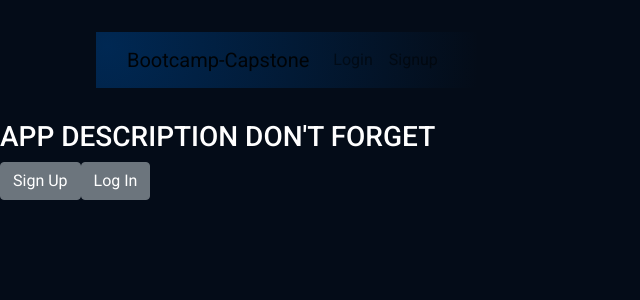
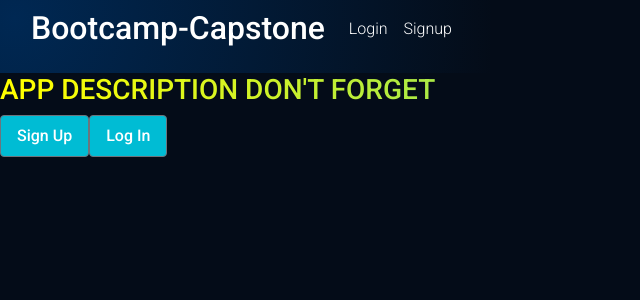
Before and after one commit to nigelarue/bootcamp_capstone, a React (Create React App) app in the folder client/: page / in a window 1280 px wide. Shown: the top 300 px of the page, without its empty margins (0-640 px from the left). Built offline with nearby package versions, Linux system fonts and the light colour scheme.

Commit message:
minor updates to styling.

```diff
--- a/client/src/components/Landing.js
+++ b/client/src/components/Landing.js
@@ -11,7 +11,7 @@ function Landing() {
 
   return (
     <div className="style__landing-title flex-row space-between">
-      <h3 className="style__landing-hdr">APP DESCRIPTION DON'T FORGET</h3>
+      <h3 className="gradient__text style__landing-hdr">APP DESCRIPTION DON'T FORGET</h3>
       <a href="/signup">
         <Button className="style__landing-btn">Sign Up</Button>
       </a>
--- a/client/src/components/Landing/Landing.css
+++ b/client/src/components/Landing/Landing.css
@@ -1,11 +1,19 @@
-.style__landing-title {
-    color: #fff;
+/* .style__landing-title {
+
+} */
+
+.style__landing-hdr {
+    /* color: #fff; */
     font-family: var(--font-family-pg);
     font-weight: 500;
 }
 
-.style__landing-hdr {
+.style__landing-btn {
+    padding: 0.5rem 1rem;
     color: #fff;
+    background: #00BCD4;
     font-family: var(--font-family-pg);
     font-weight: 500;
+
+    cursor: pointer;
 }
--- a/client/src/components/Navbar.js
+++ b/client/src/components/Navbar.js
@@ -17,7 +17,7 @@ const AppNavbar = () => {
         <Navbar className="gradient__bg" expand="lg">
           <Container fluid>
             <Navbar.Brand as={Link} to="/">
-              Bootcamp-Capstone
+              <p className="style__navbar-brand">Bootcamp-Capstone</p>
             </Navbar.Brand>
             <Navbar.Toggle aria-controls="navbar" />
             <Navbar.Collapse id="navbar">
@@ -27,23 +27,23 @@ const AppNavbar = () => {
                   <>
                     {Auth.getProfile().data.isProvider ? (
                       <Nav.Link as={Link} to="/provider">
-                        Provider
+                        <p className="style__navbar-links">Provider</p>
                       </Nav.Link>
                     ) : (
                       <Nav.Link as={Link} to="/user">
-                        User
+                        <p className="style__navbar-links">User</p>
                       </Nav.Link>
                     )}
 
-                    <Nav.Link onClick={Auth.logout}>Logout</Nav.Link>
+                    <Nav.Link onClick={Auth.logout}><p className="style__navbar-links">Logout</p></Nav.Link>
                   </>
                 ) : (
                   <>
                     <Nav.Link as={Link} to="/login">
-                      Login
+                      <p className="style__navbar-links">Login</p>
                     </Nav.Link>
                     <Nav.Link as={Link} to="/signup">
-                      Signup
+                      <p className="style__navbar-links">Signup</p>
                     </Nav.Link>
                   </>
                 )}
--- a/client/src/components/Navbar/Navbar.css
+++ b/client/src/components/Navbar/Navbar.css
@@ -3,13 +3,26 @@
     justify-content: space-between;
     align-items: center;
 
-    padding: 2rem 6rem;
+    /* padding: 2rem 6rem; */
 }
 
-Nav.Link {
+.style__navbar-brand,
+.style__navbar-links,
+Link {
     color: #fff;
-    font-family: var(--font-family-pg);
-    font-weight: 500;
+    line-height: 25px;
 
+    /* margin: 0 1rem; */
     cursor: pointer;
 }
+
+.style__navbar-links {
+    font-family: var(--font-family-pg);
+    font-weight: 300;
+}
+
+.style__navbar-brand {
+    font-size: var(--font-family-hdr);
+    font-weight: 500;
+    font-size: 32px;
+}
--- a/client/src/index.css
+++ b/client/src/index.css
@@ -6,8 +6,8 @@
   --font-family-hdr: 'Roboto Condensed', sans-serif;
   --font-family-pg: 'Roboto', sans-serif;
 
-  --gradient-text: linear-gradient(89.97deg, #AE67FA 1.84%, #ff8a71);
-  --gradient-bar: linear-gradient(103.22deg, #AE67FA 1.84%, #ff8a71);
+  --gradient-text: linear-gradient(89.97deg, #FFFF00 1.84%, #00BCD4);
+  --gradient-bar: linear-gradient(103.22deg, #FFFF00 1.84%, #00BCD4);
 
   --color-bg: #040c18;
   --color-footer: #031b34;
```
Also changed, not shown: client/src/assets/comet_PNG14.png (added), client/src/components/SignupForm/SignupForm.css (added), 1 other file (tests, documents, lock files or other folders).
